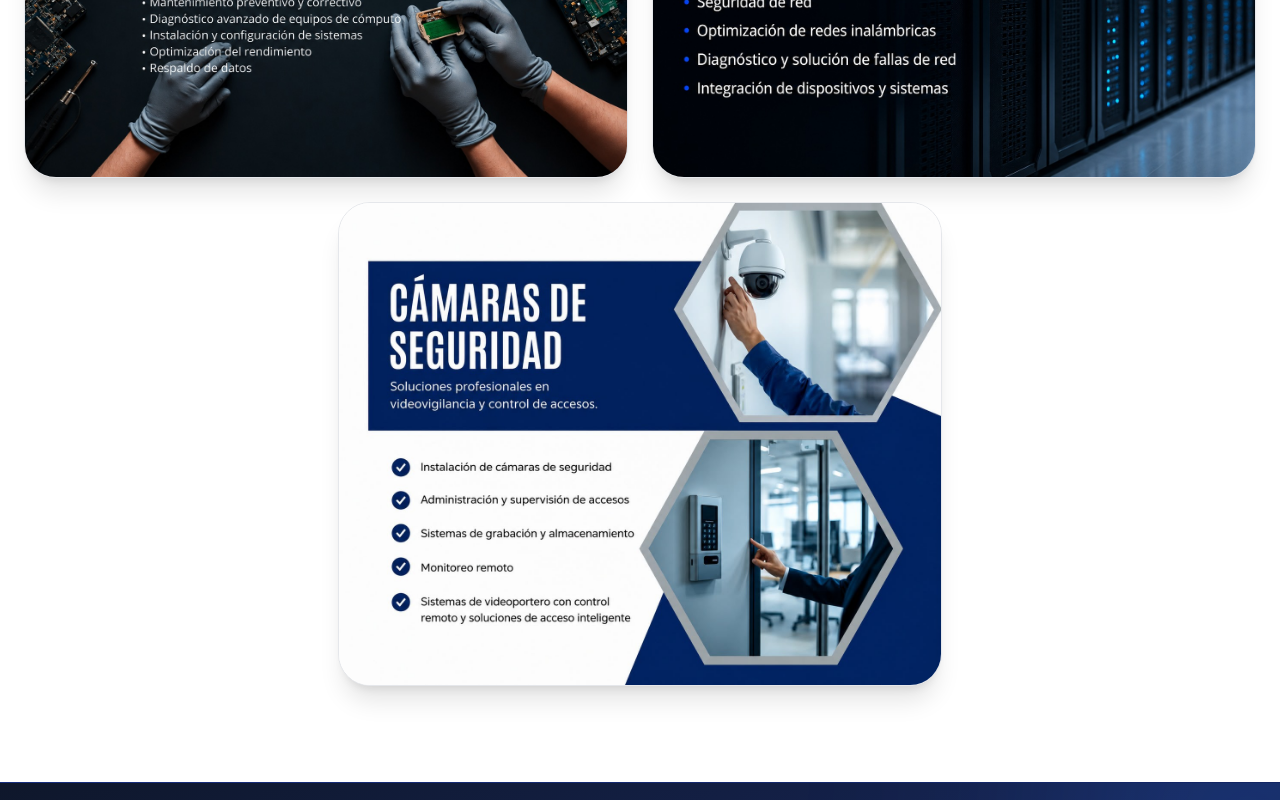
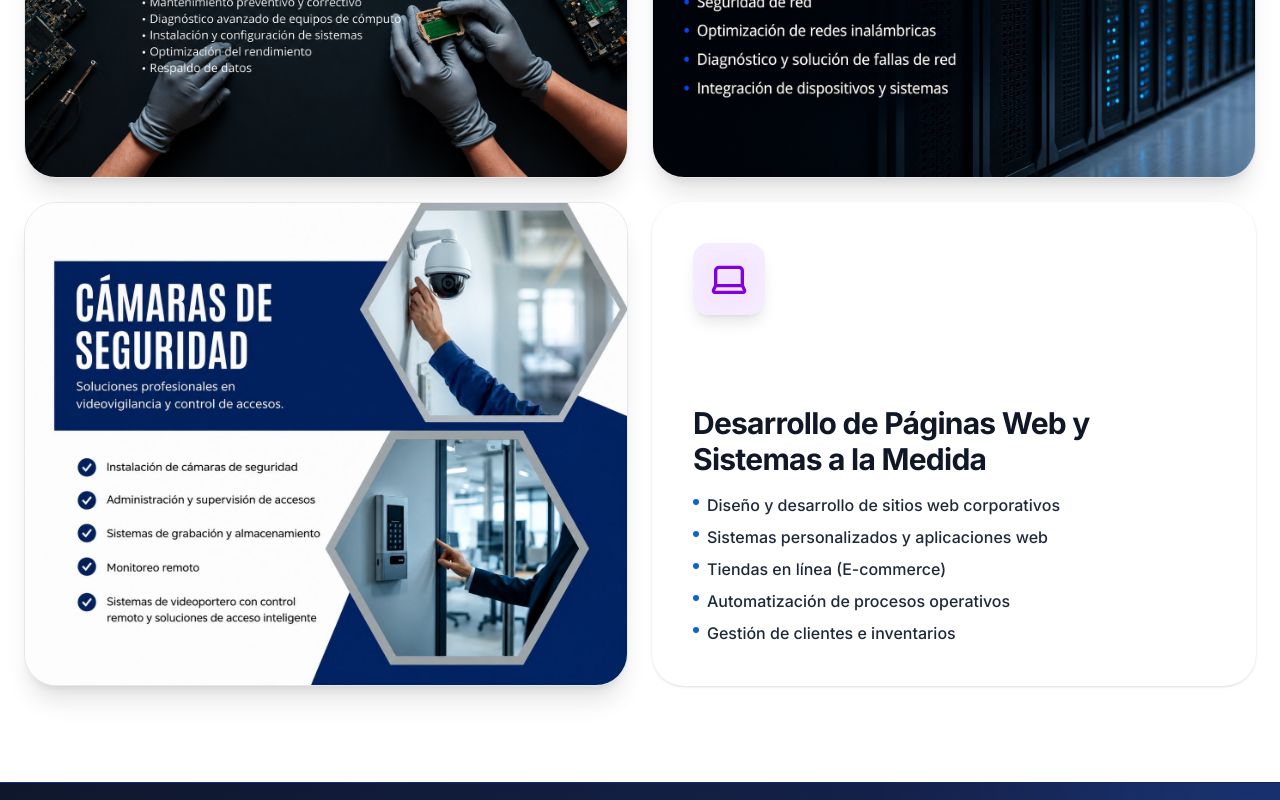
Before and after one commit to altusmarketingdigital-mx/AxtechWebv2, a Next.js app: page / in a window 1280 px wide. Shown: the part 1280-2080 px from the top of the page. Built offline with nearby package versions, Linux system fonts and the light colour scheme.

Commit message:
feat: agregar servicio de desarrollo web

```diff
--- a/src/app/page.tsx
+++ b/src/app/page.tsx
@@ -54,9 +54,23 @@ export default function Home() {
         'Administración y supervisión de accesos'
       ],
       icon: <div className="p-4 bg-green-500/10 backdrop-blur-md rounded-2xl inline-block shadow-lg"><Video className="w-10 h-10 text-green-700 drop-shadow-[0_0_15px_rgba(34,197,94,0.3)]" /></div>,
-      colSpan: 'col-span-1 md:col-span-2 md:col-start-2',
+      colSpan: 'col-span-1 md:col-span-2',
       bg: 'bg-white hover:bg-gray-50 border border-green-500/30 hover:border-green-500 shadow-sm',
       slug: 'cctv'
+    },
+    {
+      title: 'Desarrollo de Páginas Web y Sistemas a la Medida',
+      features: [
+        'Diseño y desarrollo de sitios web corporativos',
+        'Sistemas personalizados y aplicaciones web',
+        'Tiendas en línea (E-commerce)',
+        'Automatización de procesos operativos',
+        'Gestión de clientes e inventarios'
+      ],
+      icon: <div className="p-4 bg-purple-500/10 backdrop-blur-md rounded-2xl inline-block shadow-lg"><Laptop className="w-10 h-10 text-purple-700 drop-shadow-[0_0_15px_rgba(168,85,247,0.3)]" /></div>,
+      colSpan: 'col-span-1 md:col-span-2',
+      bg: 'bg-white hover:bg-gray-50 border border-purple-500/30 hover:border-purple-500 shadow-sm',
+      slug: 'desarrollo-web'
     }
   ];
 
```
